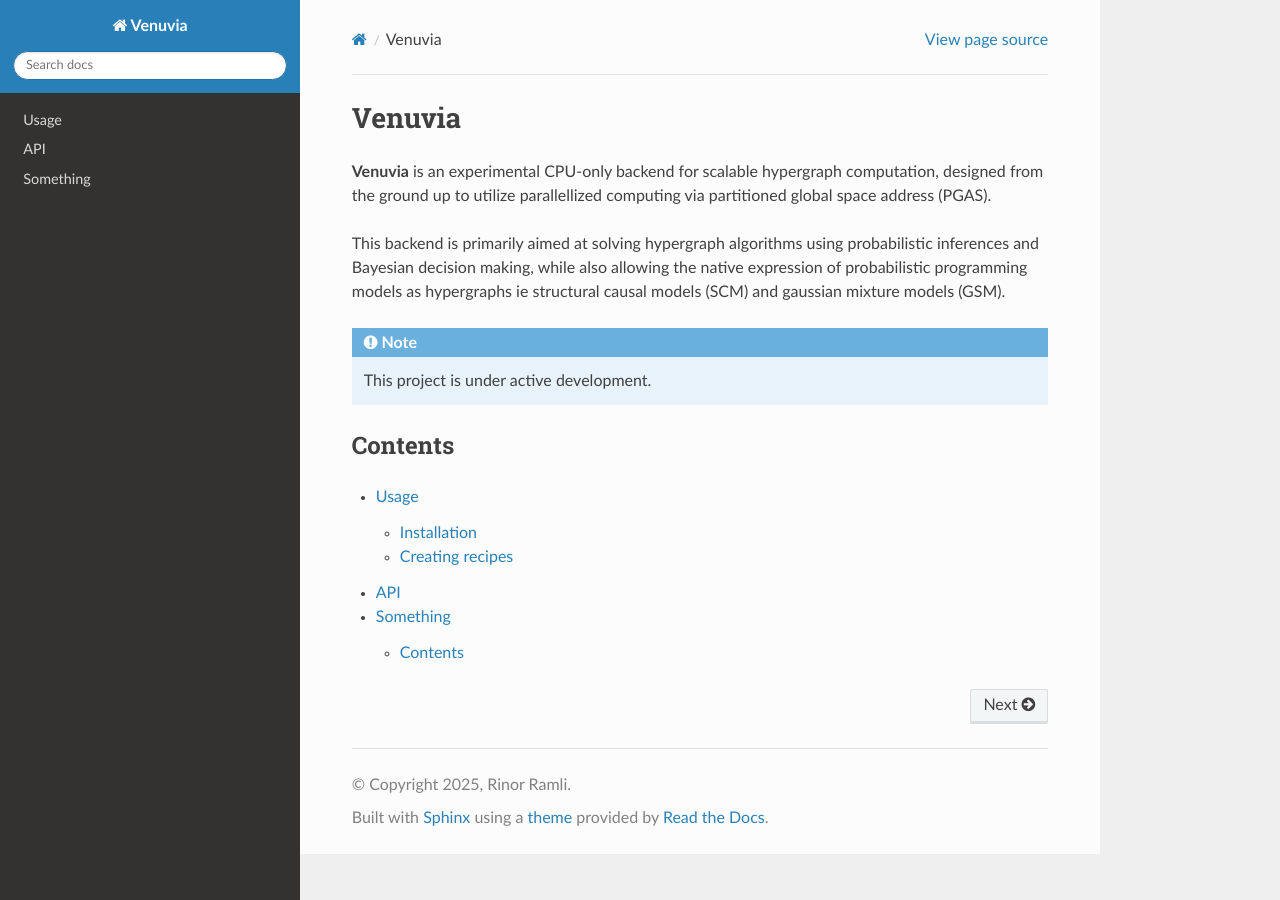
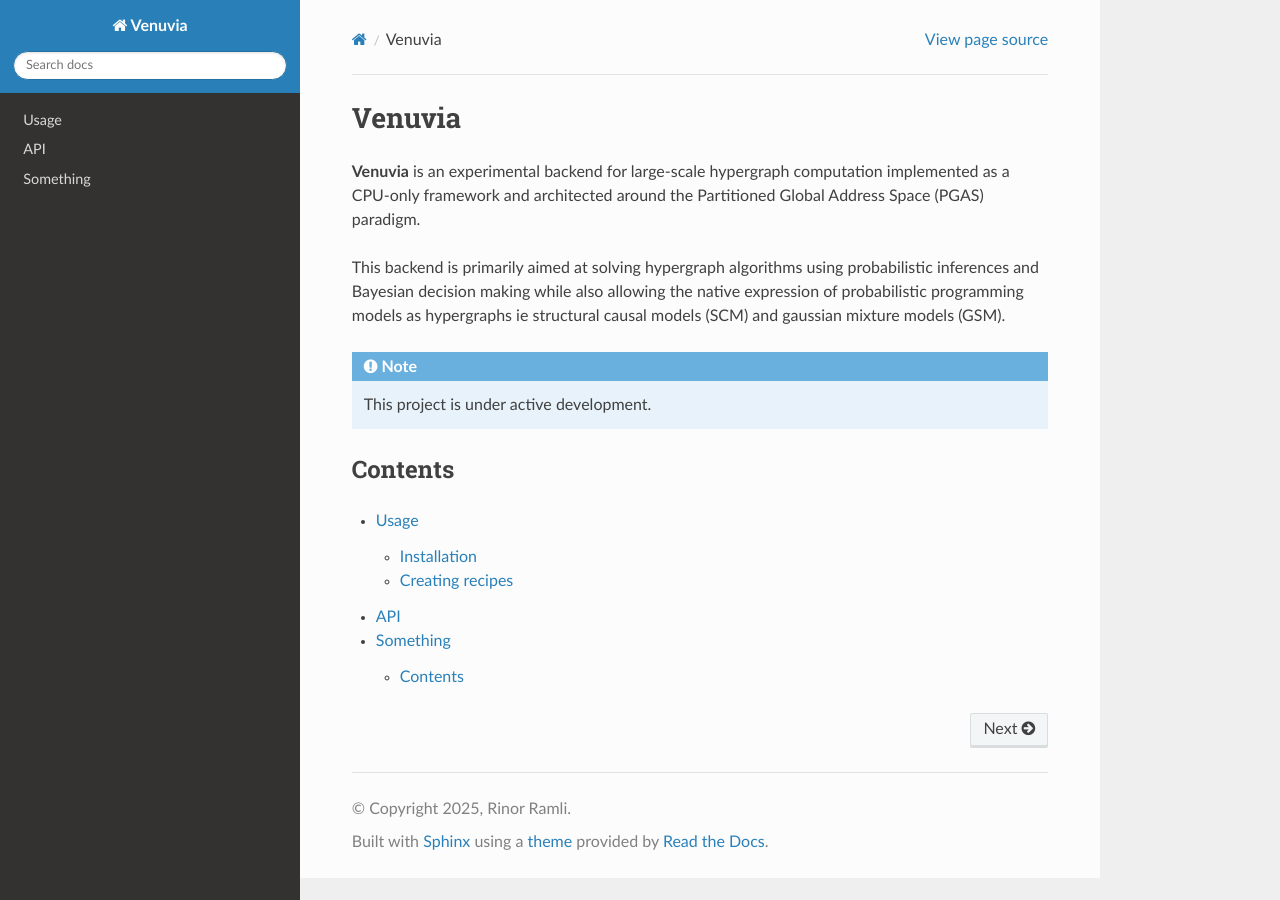
Before and after one commit to pawaka2025/venuvia, a Sphinx documentation site: the page built from docs/source/index.rst, in a window 1280 px wide. Built offline with Sphinx 7.4.7 and the Read the Docs theme 3.1.0, drawn with Linux system fonts in a browser that asks for light colours.

Commit message:
Update index.rst

```diff
--- a/docs/source/index.rst
+++ b/docs/source/index.rst
@@ -1,9 +1,9 @@
 Venuvia
 ===================================
 
-**Venuvia** is an experimental CPU-only backend for scalable hypergraph computation, designed from the ground up to utilize parallellized computing via partitioned global space address (PGAS).
+**Venuvia** is an experimental backend for large-scale hypergraph computation implemented as a CPU-only framework and architected around the Partitioned Global Address Space (PGAS) paradigm.
 
-This backend is primarily aimed at solving hypergraph algorithms using probabilistic inferences and Bayesian decision making, while also allowing the native expression of probabilistic programming models as hypergraphs ie structural causal models (SCM) and gaussian mixture models (GSM).
+This backend is primarily aimed at solving hypergraph algorithms using probabilistic inferences and Bayesian decision making while also allowing the native expression of probabilistic programming models as hypergraphs ie structural causal models (SCM) and gaussian mixture models (GSM).
 
 .. note::
 
```
